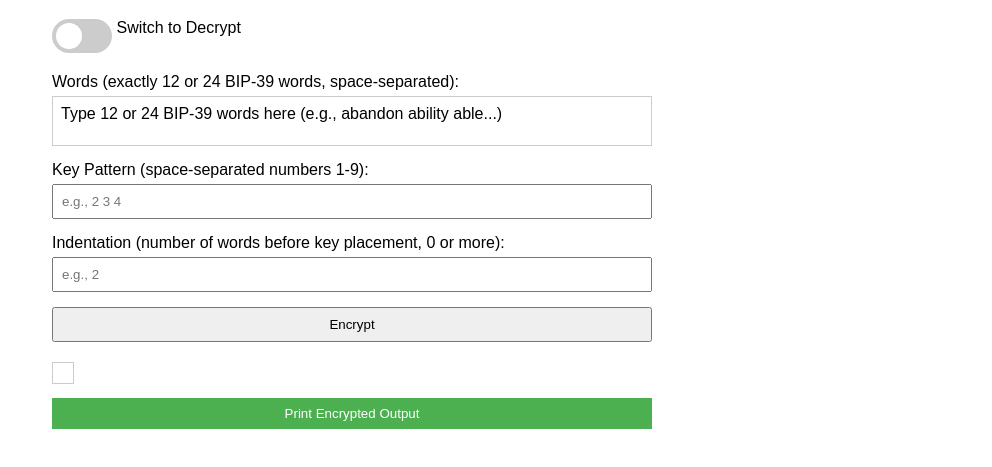
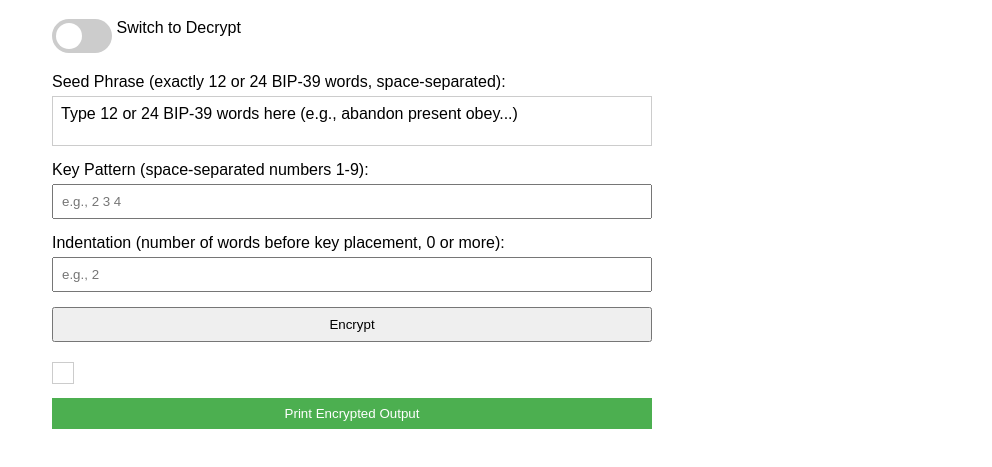
Before and after one commit to decryptlabs/Seed-Phrase-Protector, a plain HTML site: page encryptDecrypt.html in a window 1280 px wide. Shown: the part 101-568 px from the top of the page, without its empty margins (288-1280 px from the left). Drawn offline with Linux system fonts and the light colour scheme.

Commit message:
minor style edits

```diff
--- a/encryptDecrypt.html
+++ b/encryptDecrypt.html
@@ -172,10 +172,10 @@
 
     <form id="encryptForm" onsubmit="runEncryption(event)" class="active">
         <div class="form-group">
-            <label for="encryptWords" class="tooltip">Words (exactly 12 or 24 BIP-39 words, space-separated):
+            <label for="encryptWords" class="tooltip">Seed Phrase (exactly 12 or 24 BIP-39 words, space-separated):
                 <span class="tooltiptext">Type your 12 or 24-word seed phrase here. Use suggestions to pick valid BIP-39 words. Must be exactly 12 or 24 unique words.</span>
             </label>
-            <div id="encryptWords" contenteditable="true" placeholder="Type 12 or 24 BIP-39 words here (e.g., abandon ability able...)"></div>
+            <div id="encryptWords" contenteditable="true" placeholder="Type 12 or 24 BIP-39 words here (e.g., abandon present obey...)"></div>
             <div id="suggestions"></div>
         </div>
         <div class="form-group">
@@ -237,7 +237,6 @@
     <div id="error" class="error"></div>
 
     <script>
-        // Truncated BIP-39 word list - replace with full 2048-word list
         var bip39Words = ["abandon","ability","able","about","above","absent","absorb","abstract","absurd","abuse",
 "access","accident","account","accuse","achieve","acid","acoustic","acquire","across","act",
 "action","actor","actress","actual","adapt","add","addict","address","adjust","admit",
```
